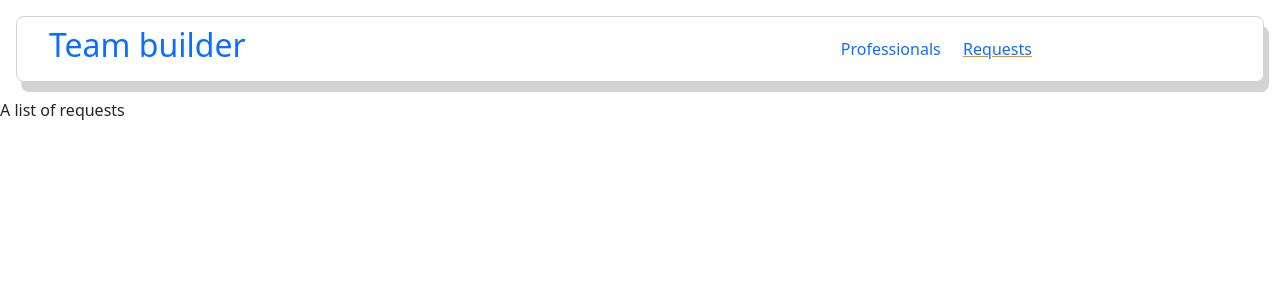
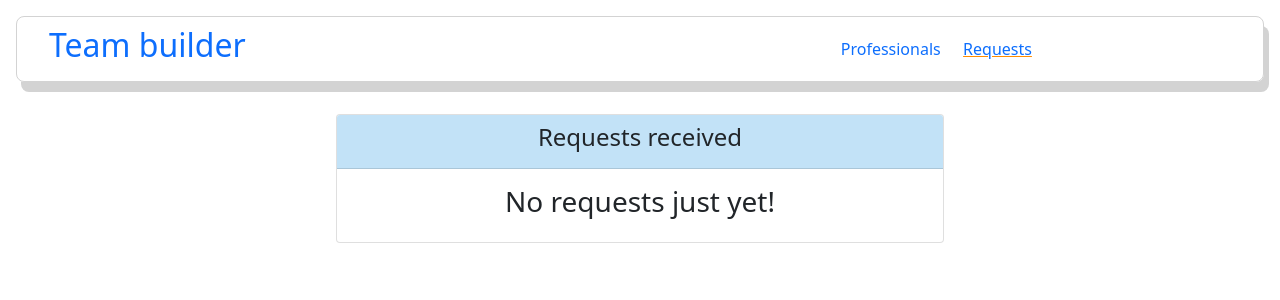
Before and after one commit to hero931/team-builder, a Vue app: page /requests in a window 1280 px wide. Shown: the top 300 px of the page. Built offline with nearby package versions, Linux system fonts and the light colour scheme.

Commit message:
store, requestList have been updated

```diff
--- /dev/null
+++ b/src/components/requests/RequestItem.vue
@@ -0,0 +1,29 @@
+<template>
+    <li>
+        <div class="card">
+            <div class="card-body">
+                <p>{{message}}</p>
+                <div>
+                    <a :href="emailLink" class="card-link">{{email}}</a>
+                </div>
+            </div>
+        </div>
+    </li>
+</template>
+
+<script>
+export default {
+    props: ['email', 'message'],
+    computed: {
+        emailLink() {
+            return 'mailto:' + this.email;
+        }
+    },
+}
+</script>
+
+<style scoped>
+    .card {
+        margin: 0.5rem;
+    }
+</style>
--- a/src/pages/profs/ProfDetail.vue
+++ b/src/pages/profs/ProfDetail.vue
@@ -19,12 +19,12 @@
                             </ul>
                 </div>
             </div>
-    </div>
-    <div class="main1">
-        <div class="card">
-            <router-view></router-view>
         </div>
-    </div>
+        <div class="main1">
+            <div class="card">
+                <router-view></router-view>
+            </div>
+        </div>
     </div>
 </template>
 
--- a/src/pages/requests/RequestsList.vue
+++ b/src/pages/requests/RequestsList.vue
@@ -1,5 +1,63 @@
 <template>
-    <div>
-        A list of requests
+    <div class="main">
+        <div class="card">
+            <div class="card-header">
+                <h4>Requests received</h4>
+                </div>
+                    <div class="card-body">
+                        <ul v-if="hasRequests">
+                            <request-item v-for="req in myRequests"
+                                :key="req.id"
+                                :email="req.userEmail"
+                                :message="req.message">
+                            </request-item>
+                        </ul>
+                        <h3 v-else>No requests just yet!</h3>
+                    </div>
+                </div>
+            <div>
+        </div>
     </div>
 </template>
+
+<script>
+import RequestItem from '../../components/requests/RequestItem.vue'
+export default {
+    components: {
+        RequestItem
+    },
+    computed: {
+        myRequests() {
+            return this.$store.getters['requests/requests'];
+        },
+        hasRequests() {
+            return this.$store.getters['requests/hasRequests'];
+        }
+    },
+}
+</script>
+
+<style scoped>
+    .main {
+        display: grid;
+        grid-template-columns: 1fr 2fr 1fr;
+        grid-template-rows: auto;
+        grid-template-areas: "alef bet gimel";
+        margin: 2rem;
+    }
+
+    .card {
+        display: flex;
+        text-align: center;
+        grid-area: bet;
+    }
+
+    .card-header {
+        background: rgb(194, 226, 247);
+    }
+
+    ul {
+        list-style: none;
+        padding: 1rem;
+    }
+</style>
--- a/src/store/modules/requests/getters.js
+++ b/src/store/modules/requests/getters.js
@@ -0,0 +1,9 @@
+export default {
+    requests(state, getters, rootState, rootGetters) {
+        const profId = rootGetters.userId;
+        return state.requests.filter(req => req.profId === profId);
+    },
+    hasRequests(state, getters) {
+        return getters.requests && getters.requests.length > 0;
+    }
+};
--- a/src/store/modules/requests/index.js
+++ b/src/store/modules/requests/index.js
@@ -1,5 +1,6 @@
 import mutations from './mutations.js'
 import actions from './actions.js'
+import getters from './getters.js'
 
 export default {
     namespaced: true,
@@ -9,5 +10,6 @@ export default {
         }
     },
     mutations,
-    actions
+    actions,
+    getters
 };
```
